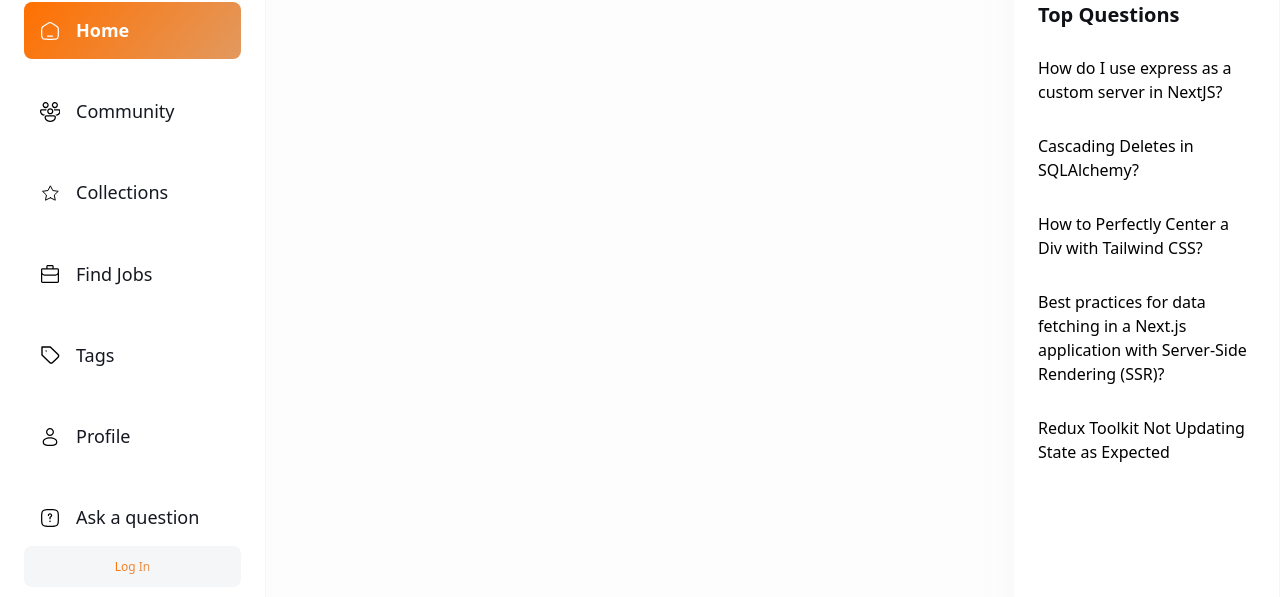
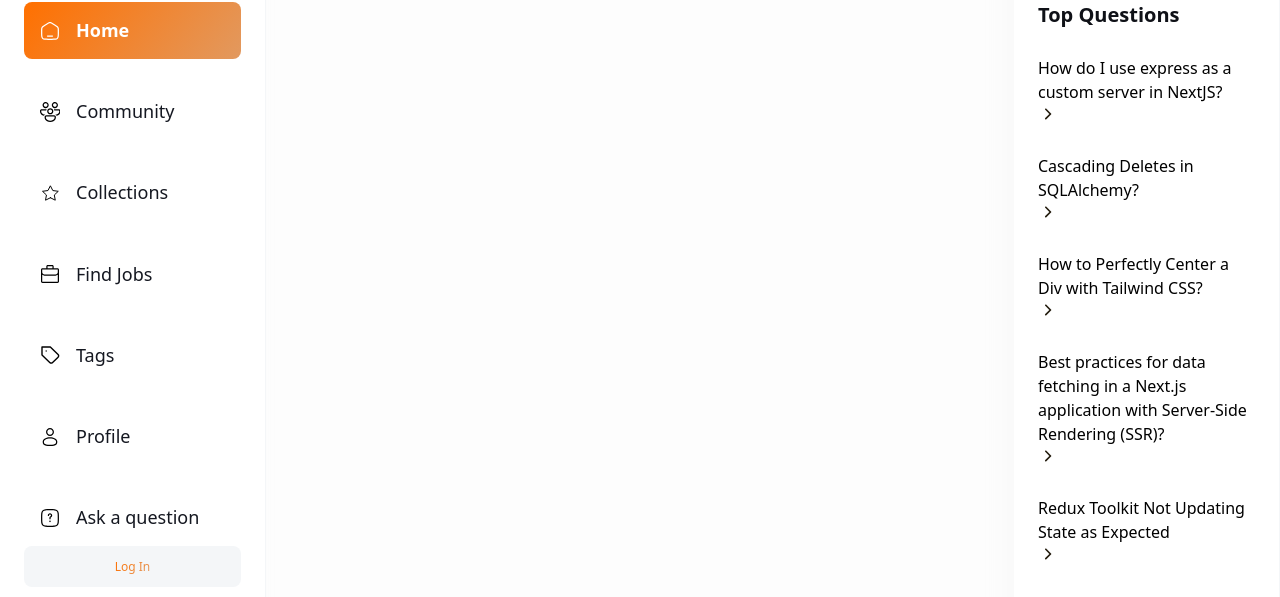
Before and after one commit to aleknovkovski/lrnp-JSM-nextjs13, a Next.js app: page / in a window 1280 px wide. Shown: the part 142-739 px from the top of the page. Built offline with nearby package versions, Linux system fonts and the light colour scheme; no server answers.

Commit message:
Add chevron in link, after text

```diff
--- a/components/shared/RightSidebar.tsx
+++ b/components/shared/RightSidebar.tsx
@@ -1,4 +1,5 @@
 import Link from "next/link";
+import Image from 'next/image';
 
 const hotQuestions = [
     {_id: 1, title: 'How do I use express as a custom server in NextJS?'},
@@ -25,13 +26,20 @@ export default function LeftSidebar() {
             <div>
                 <h3 className="h3-bold text-dark200_light900">Top Questions</h3>
                 <div className="mt-7 flex w-full flex-col gap-[30px]">
-                    {hotQuestions.map((question)=> {
+                    {hotQuestions.map((question) => {
                         return (
                             <Link
                                 href={`./questions/${question._id}`}
                                 key={question._id}
                             >
                                 <p key={question._id}>{question.title}</p>
+                                <Image
+                                    src="/assets/icons/chevron-right.svg"
+                                    alt="chevron right"
+                                    width={20}
+                                    height={20}
+                                    className="invert-colors"
+                                />
                             </Link>
                         )
                     })}
```
